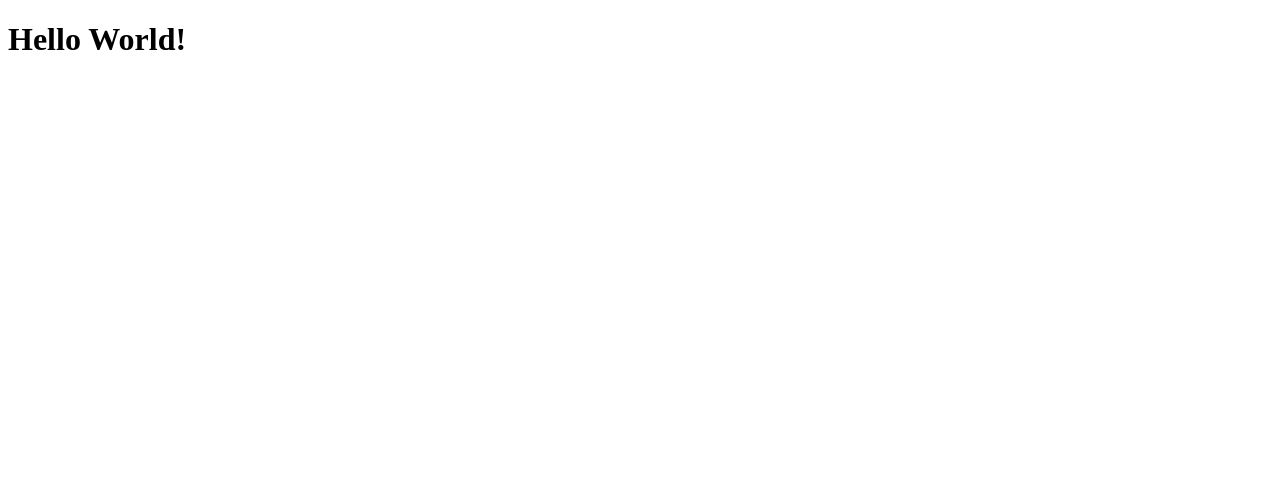
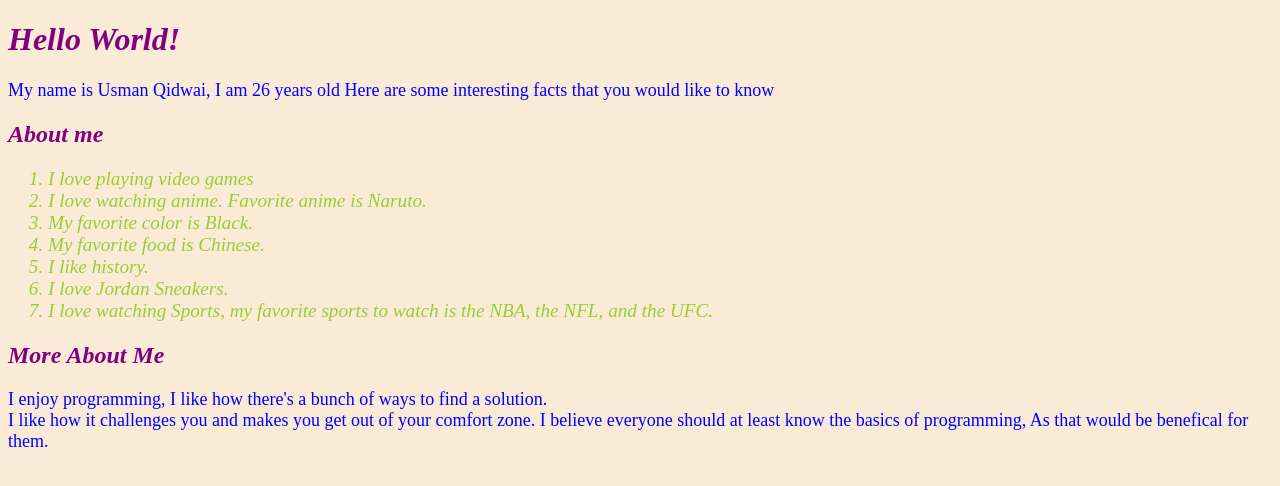
Before and after one commit to DirtyPaki1/my-personal-website, a plain HTML site: page index.html in a window 1280 px wide. Drawn offline with Linux system fonts and the light colour scheme.

Commit message:
Website Completed

```diff
--- /dev/null
+++ b/app.js
@@ -0,0 +1,2 @@
+const h2 = document.createElement("h2");
+h2.textContent = "This content added by JavaScript";
--- a/index.html
+++ b/index.html
@@ -5,8 +5,31 @@
     <meta http-equiv="X-UA-Compatible" content="IE=edge">
     <meta name="viewport" content="width=device-width, initial-scale=1.0">
     <title>My Personal Website</title>
+    <link rel="stylesheet" href="style.css">
 </head>
 <body>
+    <script type="text/javascript" src="app.js"></script>
     <h1>Hello World!</h1>
+    <p>My name is Usman Qidwai, I am 26 years old Here are some interesting facts that you would like to know </p>
+    <h2>About me</h2>
+    <ol>
+        <i>
+        <li>I love playing video games</li>
+        <li> I love watching anime. Favorite anime is Naruto.</li>
+        <li>My favorite color is Black.</li>
+        <li>My favorite food is Chinese.</li>
+        <li>I like history.</li>
+        <li>I love Jordan Sneakers.</li>
+        <li>I love watching Sports, my favorite sports to watch is the NBA, the NFL, and the UFC.</li>
+
+
+    </ol>
+</i>
+<h2>More About Me</h2>
+<p>I enjoy programming, I like how there's a bunch of ways to find a solution.<br> I like how it challenges you and makes you get
+out of your comfort zone. I believe everyone should at least know the basics of programming, As that would be benefical for them.
+<br> </p>
+
+
 </body>
 </html>
--- /dev/null
+++ b/style.css
@@ -0,0 +1,21 @@
+*{
+    background-color: antiquewhite;
+}
+h1,h2{
+    color: purple;
+    font-style: italic;
+
+}
+li{
+    color: yellowgreen;
+    font-size:larger;
+
+
+
+}
+p{
+    font-size: large;
+    color: blue;
+
+
+}
```
